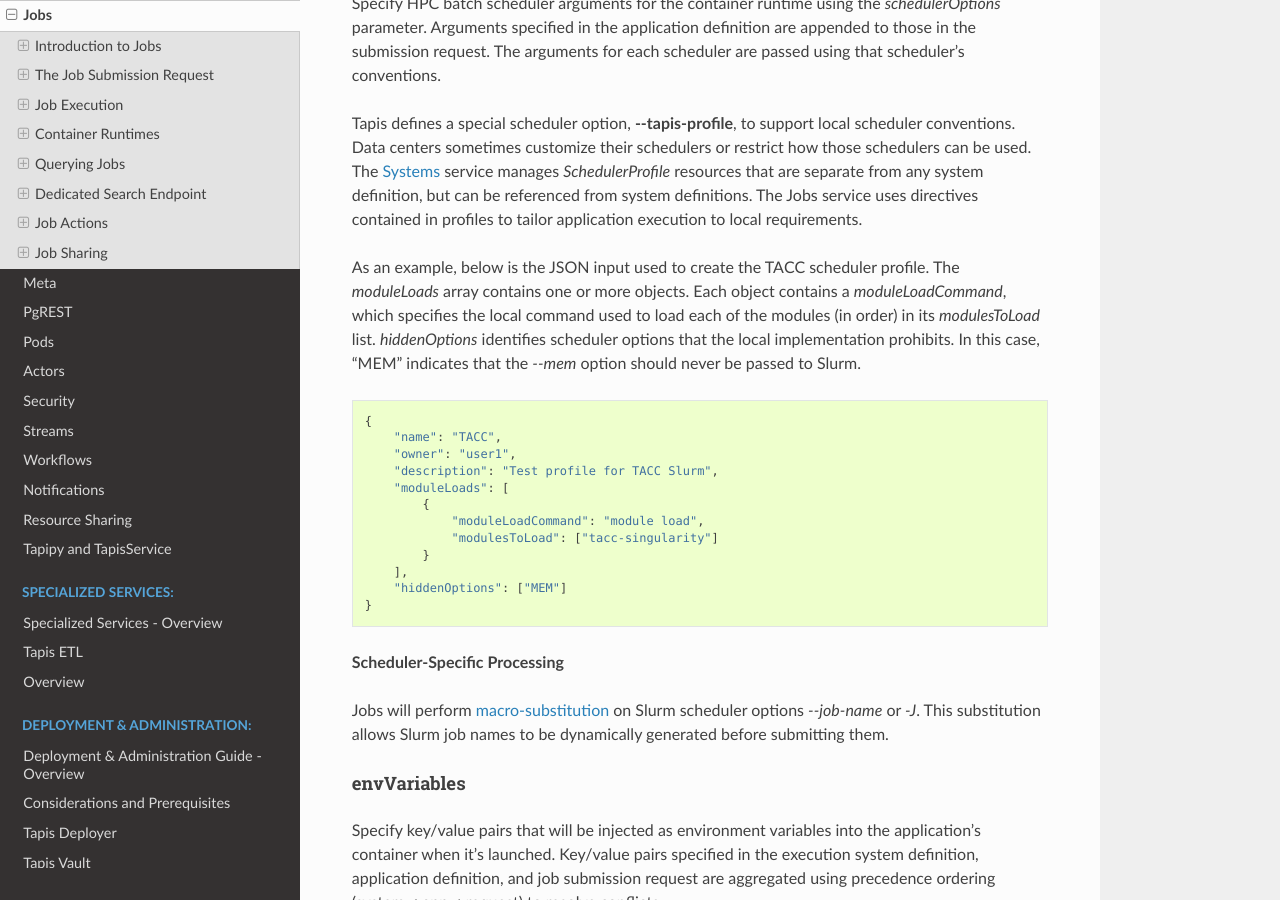
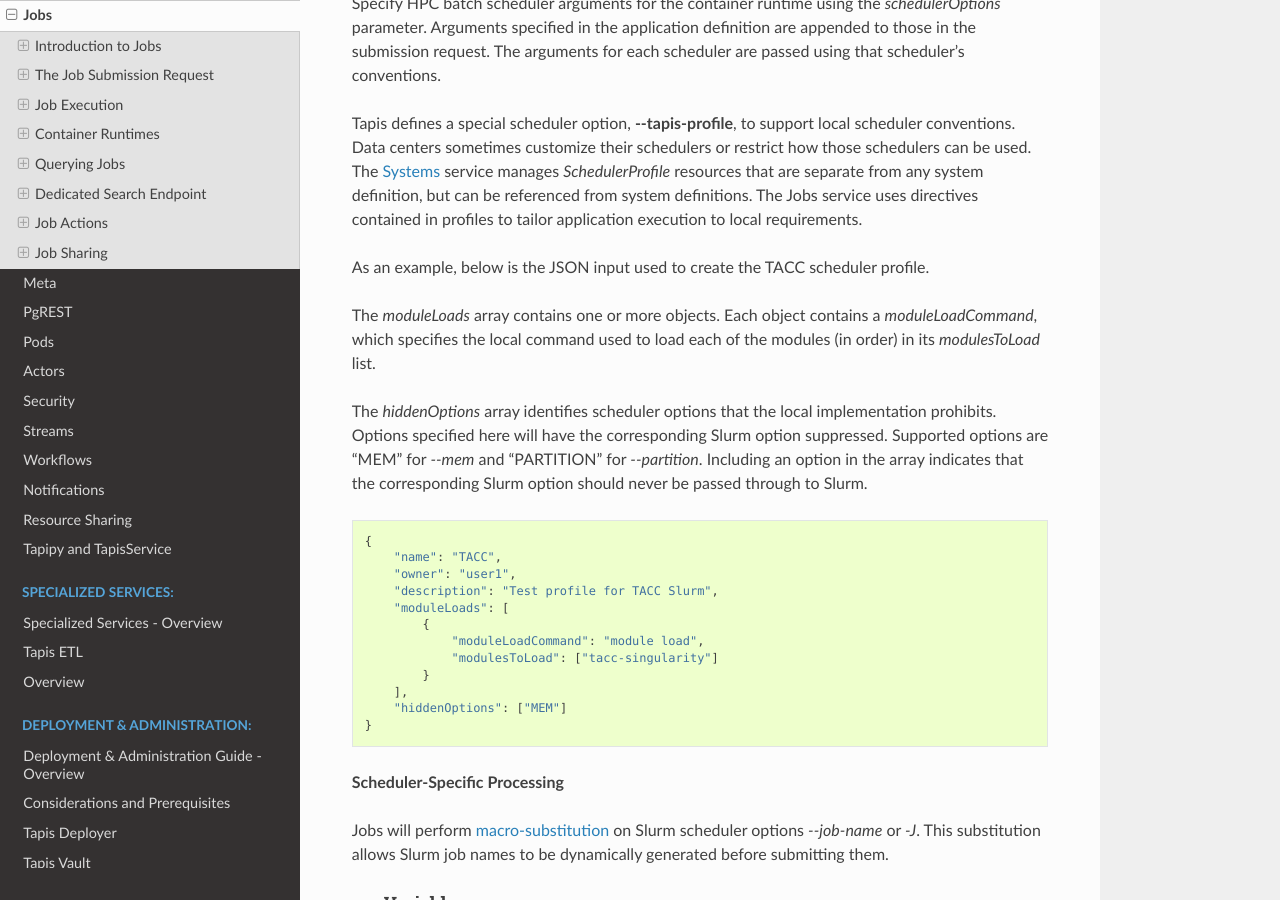
Before and after one commit to tapis-project/documentation, a Sphinx documentation site: the page built from source/technical/jobs.rst, in a window 1280 px wide and 900 px high, scrolled down 11184 px. Built offline with Sphinx 7.4.7 and the Read the Docs theme 3.1.0, drawn with Linux system fonts in a browser that asks for light colours.

Commit message:
SchedulerProfiles: Updates for hiddenOptions

```diff
--- a/source/technical/jobs.rst
+++ b/source/technical/jobs.rst
@@ -403,11 +403,19 @@ Specify one or more command line arguments for the container runtime using the *
 schedulerOptions
 ^^^^^^^^^^^^^^^^
 
-Specify HPC batch scheduler arguments for the container runtime using the *schedulerOptions* parameter.  Arguments specified in the application definition are appended to those in the submission request.  The arguments for each scheduler are passed using that scheduler's conventions.
-
-Tapis defines a special scheduler option, **\-\-tapis-profile**, to support local scheduler conventions.  Data centers sometimes customize their schedulers or restrict how those schedulers can be used.  The Systems_ service manages *SchedulerProfile* resources that are separate from any system definition, but can be referenced from system definitions.  The Jobs service uses directives contained in profiles to tailor application execution to local requirements.
-
-As an example, below is the JSON input used to create the TACC scheduler profile.  The *moduleLoads* array contains one or more objects. Each object contains a *moduleLoadCommand*, which specifies the local command used to load each of the modules (in order) in its *modulesToLoad* list.  *hiddenOptions* identifies scheduler options that the local implementation prohibits.  In this case, "MEM" indicates that the *\-\-mem* option should never be passed to Slurm.
+Specify HPC batch scheduler arguments for the container runtime using the *schedulerOptions* parameter.  Arguments specified in the application definition are appended to those in the submission request. The arguments for each scheduler are passed using that scheduler's conventions.
+
+Tapis defines a special scheduler option, **\-\-tapis-profile**, to support local scheduler conventions. Data centers sometimes customize their schedulers or restrict how those schedulers can be used.  The Systems_ service manages *SchedulerProfile* resources that are separate from any system definition, but can be referenced from system definitions. The Jobs service uses directives contained in profiles to tailor application execution to local requirements.
+
+As an example, below is the JSON input used to create the TACC scheduler profile.
+
+The *moduleLoads* array contains one or more objects. Each object contains a *moduleLoadCommand*, which specifies the local command used to load each of the modules (in order) in its *modulesToLoad* list.
+
+The *hiddenOptions* array identifies scheduler options that the local implementation prohibits.
+Options specified here will have the corresponding Slurm option suppressed.
+Supported options are "MEM" for *\-\-mem* and "PARTITION" for *\-\-partition*.
+Including an option in the array indicates that the corresponding Slurm option should never be
+passed through to Slurm.
 
 ::
 
```
Also changed, not shown: source/technical/systems.rst (+19 -15 lines).
